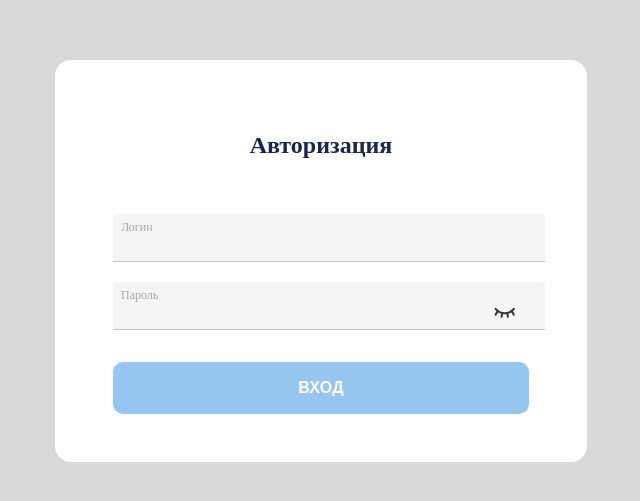
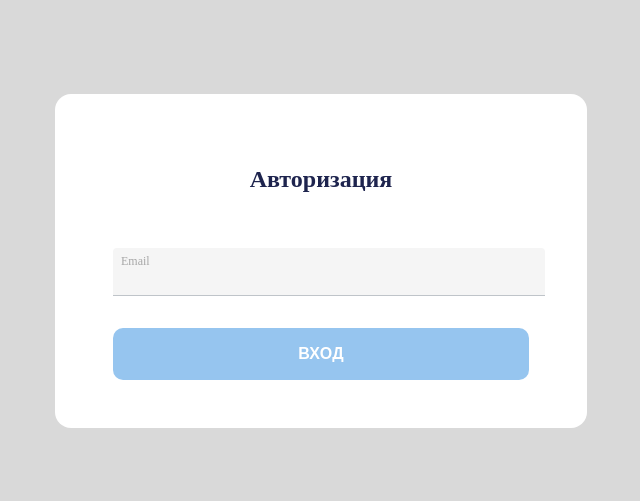
Before and after one commit to volchonok16/FEBaseApp, a React (Create React App) app: page /auth in a window 1280 px wide. Shown: the part 139-640 px from the top of the page, without its empty margins (319-959 px from the left). Built offline with nearby package versions, Linux system fonts and the light colour scheme.

Commit message:
feat: change the sign up / log in form

```diff
--- a/src/features/auth/api/api.ts
+++ b/src/features/auth/api/api.ts
@@ -1,20 +1,21 @@
 import { createApi, fetchBaseQuery } from '@reduxjs/toolkit/query/react'
 
 import {
+  LoginDataType,
   LoginResponseDataType,
-  // NewPasswordDataType,
+  SignUpDataType,
+  SignUpResDataType,
 } from './types'
-
-import { SignInData } from 'features/auth/validation'
 
 export const authApi = createApi({
   reducerPath: 'authApi',
   baseQuery: fetchBaseQuery({
-    baseUrl: 'http://adjnatec.ru:4001/api',
+    // baseUrl: 'http://adjnatec.ru:4001/api',
+    baseUrl: 'http://adjnatec.ru:3000',
     credentials: 'include',
     prepareHeaders: (headers) => {
       const token = localStorage.getItem('token')
-      if (token) {
+      if (!token) {
         headers.set('authorization', `Bearer ${token}`)
       }
       return headers
@@ -22,8 +23,18 @@ export const authApi = createApi({
   }),
 
   endpoints: (builder) => ({
+    // регистрация нового пользователя
+    signUp: builder.mutation<SignUpResDataType | null, SignUpDataType>({
+      query: (formData) => {
+        return {
+          method: 'POST',
+          url: `auth/authenticateEmail`,
+          body: formData,
+        }
+      },
+    }),
     // вход в приложение
-    login: builder.mutation<LoginResponseDataType, SignInData>({
+    login: builder.mutation<LoginResponseDataType, LoginDataType>({
       query: (formData) => {
         return {
           method: 'POST',
@@ -54,4 +65,4 @@ export const authApi = createApi({
   }),
 })
 
-export const { useLoginMutation } = authApi
+export const { useLoginMutation, useSignUpMutation } = authApi
--- a/src/features/auth/components/authForm/MyAuthForm.tsx
+++ b/src/features/auth/components/authForm/MyAuthForm.tsx
@@ -8,31 +8,45 @@ import css from './authForm.module.scss'
 
 import eyeClose from 'assets/eyeCloseIcon.svg'
 import eyeOpen from 'assets/eyeOpenIcon.svg'
-import { useLoginMutation } from 'features/auth/api/api'
-import { LoginResponseDataType } from 'features/auth/api/types'
-import { signInSchema, SignInData } from 'features/auth/validation'
+import { useLoginMutation, useSignUpMutation } from 'features/auth/api/api'
+import { LoginDataType, LoginResponseDataType } from 'features/auth/api/types'
+import { signInSchema, SignInDataType } from 'features/auth/validation'
 
 export const AuthForm: FC = () => {
   const [isShowPassword, setIsShowPassword] = useState(false)
+  const [isShowPasswordField, setIsShowPasswordField] = useState(false)
 
-  const [login, { isLoading, isError: isAuthError }] = useLoginMutation()
+  const [login, { isLoading: isAuthLoading, isError: isAuthError }] =
+    useLoginMutation()
+  const [signUp, { isLoading: isSignUpLoading }] = useSignUpMutation()
 
   const {
     register,
     handleSubmit,
     formState: { errors, isValid },
-  } = useForm<SignInData>({
+  } = useForm<SignInDataType>({
     resolver: zodResolver(signInSchema),
     mode: 'onBlur',
   })
 
-  const onClickSubmitHandler = async (data: SignInData) => {
+  const onClickSubmitHandler = async (data: SignInDataType) => {
     try {
-      await login(data)
+      if (data.password) {
+        await login(data as LoginDataType)
           .unwrap()
           .then((res: LoginResponseDataType) => {
-          localStorage.setItem('token', res?.accessToken)
+            localStorage.setItem('token', res.accessToken)
           })
+      } else {
+        setIsShowPasswordField(true)
+
+        await signUp(data)
+          .unwrap()
+          .then((res) => {
+            console.log(res?.password)
+            setIsShowPasswordField(true)
+          })
+      }
     } catch (err) {
       console.error('LoginError:', err)
     }
@@ -55,18 +69,20 @@ export const AuthForm: FC = () => {
                   : css.authForm__input
               }
               type="text"
-              id="username"
-              {...register('username')}
+              id="email"
+              {...register('email')}
             />
-            <label className={css.authForm__input_label} htmlFor="username">
-              Логин
+            <label className={css.authForm__input_label} htmlFor="email">
+              Email
             </label>
           </div>
-          {errors.username && (
+          {errors.email && (
             <p className={css.authForm__input_message}>
-              {errors.username.message}
+              {errors.email.message}
             </p>
           )}
+          {isShowPasswordField && (
+            <>
               <div className={css.authForm__input_wrapper}>
                 <input
                   className={
@@ -114,6 +130,12 @@ export const AuthForm: FC = () => {
                   </span>
                 </div>
               )}
+              <div className={css.authForm__password_text}>
+                Введите пароль. При первом входе в приложение введите пароль,
+                указанный в сообщении, которое пришло Вам на почту.
+              </div>
+            </>
+          )}
         </div>
 
         <button
@@ -123,7 +145,7 @@ export const AuthForm: FC = () => {
         >
           ВХОД
         </button>
-        {isLoading && <div>Загрузка ...</div>}
+        {(isAuthLoading || isSignUpLoading) && <div>Загрузка ...</div>}
       </form>
     </section>
   )
--- a/src/features/auth/validation.ts
+++ b/src/features/auth/validation.ts
@@ -1,7 +1,7 @@
 import { z } from 'zod'
 
 export const signInSchema = z.object({
-  username: z.string().email('Адрес не валидный').trim(),
+  email: z.string().email('Адрес не валидный').trim(),
   password: z
     .string()
     .trim()
@@ -10,7 +10,8 @@ export const signInSchema = z.object({
     .regex(
       /^[A-Za-z0-9!"$%&'()+,-./:;<=>?@[\]^_{}|~`]+$/,
       'Пароль может состоять только из латинских букв и (!"$%&\'()+,-./:;<=>?@[]^_{|}~`) символов',
-    ),
+    )
+    .optional(),
 })
 
-export type SignInData = z.infer<typeof signInSchema>
+export type SignInDataType = z.infer<typeof signInSchema>
```
Also changed, not shown: src/features/auth/api/types.ts (+13 -0 lines). Lines whose indentation alone changed are shown as unchanged.
